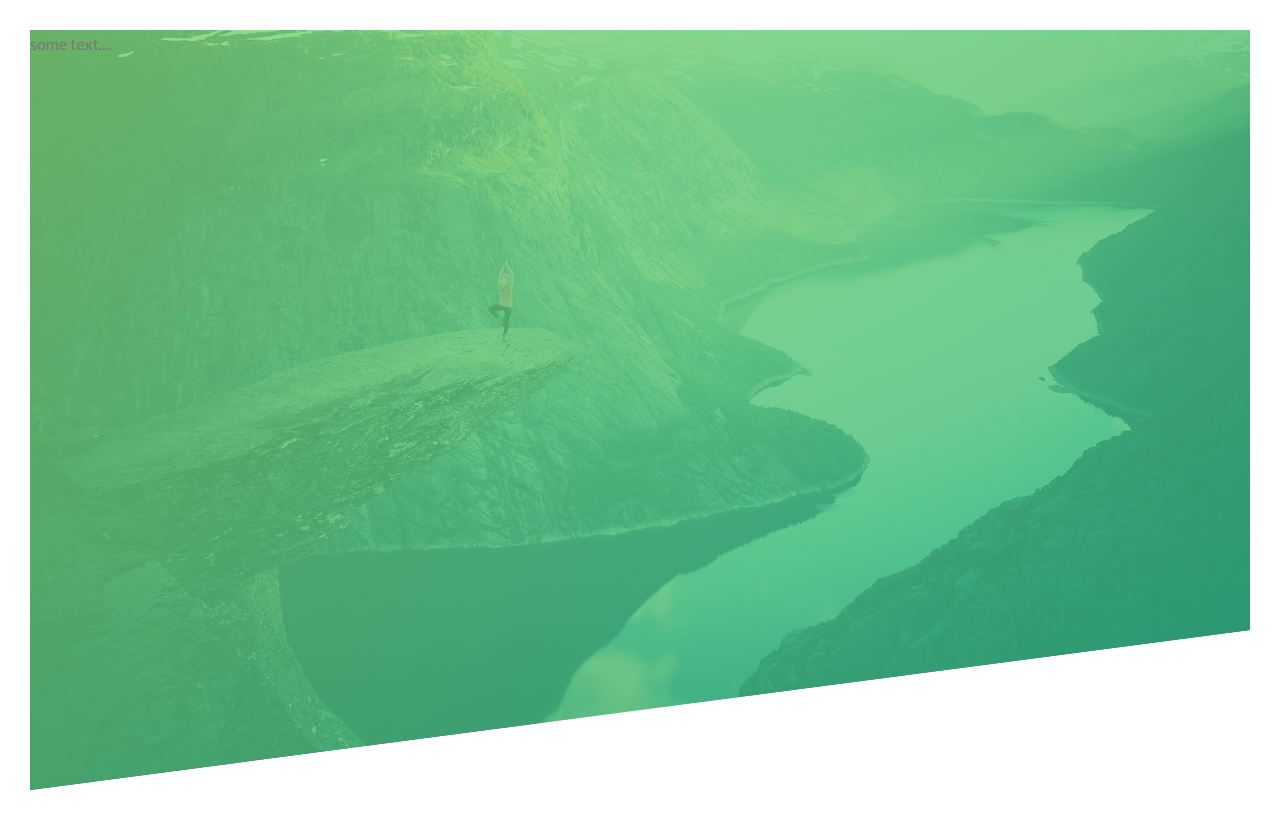
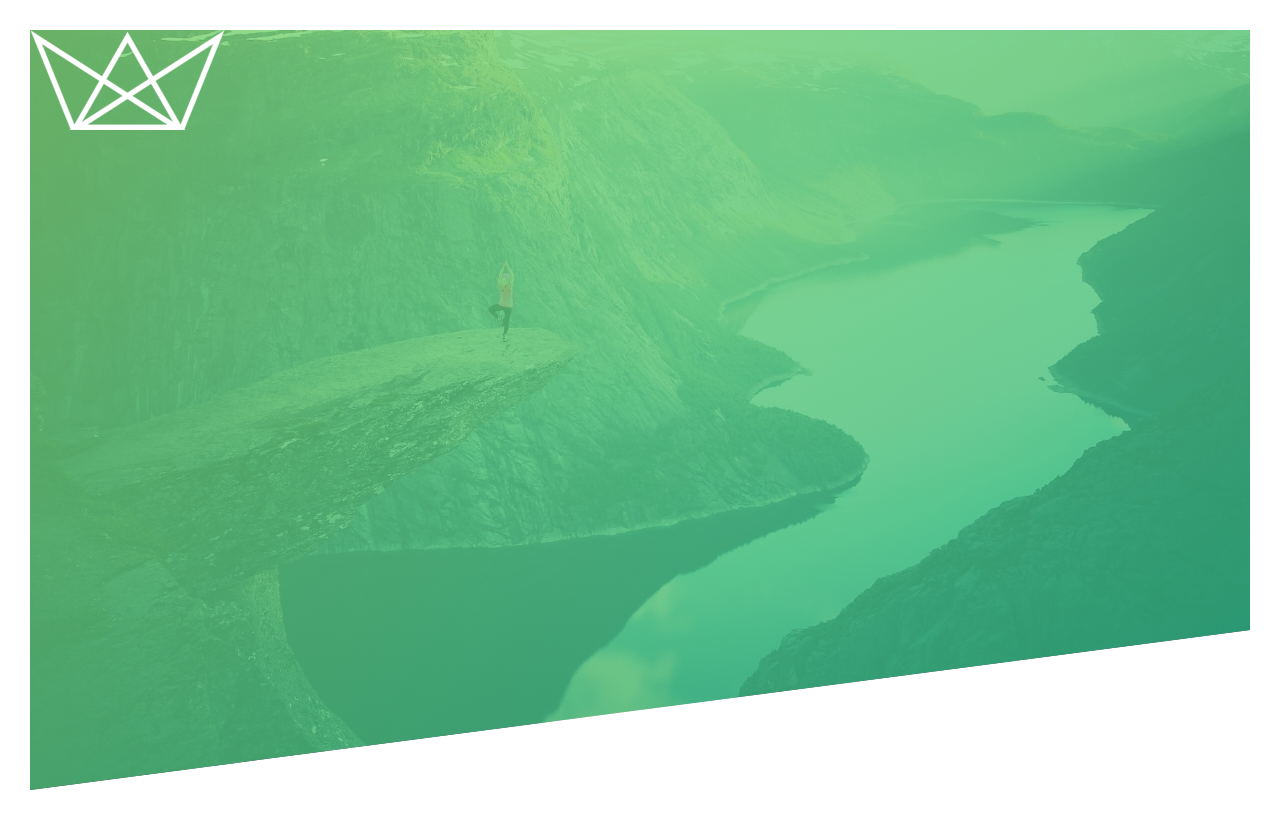
Before and after one commit to ssonko94/advanced-css-and-sass-project, a plain HTML site: page natours project/index.html in a window 1280 px wide. Drawn offline with Linux system fonts and the light colour scheme.

Commit message:
added a logo

```diff
--- a/natours project/index.html
+++ b/natours project/index.html
@@ -18,7 +18,9 @@
 
   <body>
     <header class="header">
-      some text....
+      <div class="logo-box">
+        <img src="img/logo-white.png" alt="logo" class="logo" />
+      </div>
     </header>
   </body>
 </html>
```
